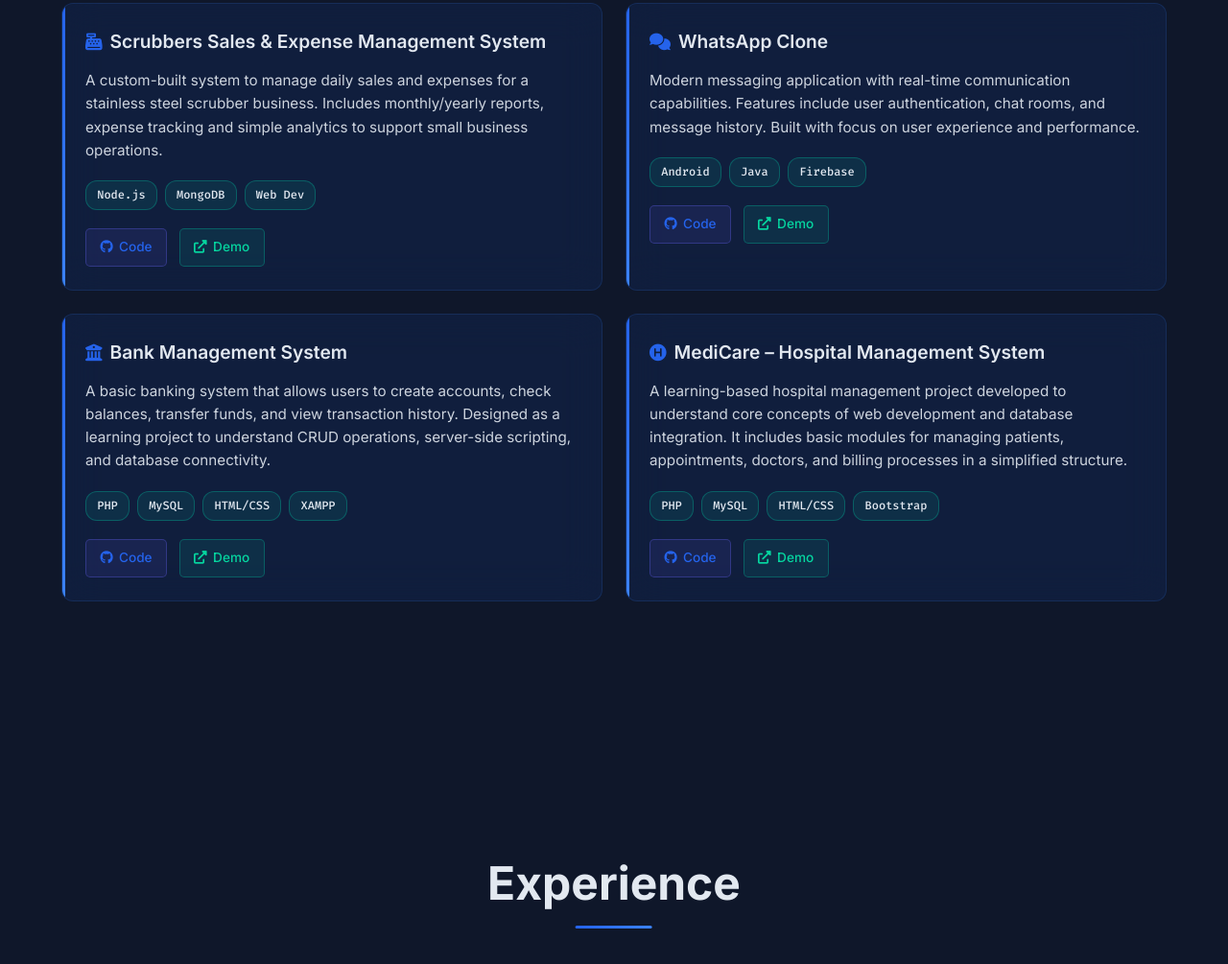
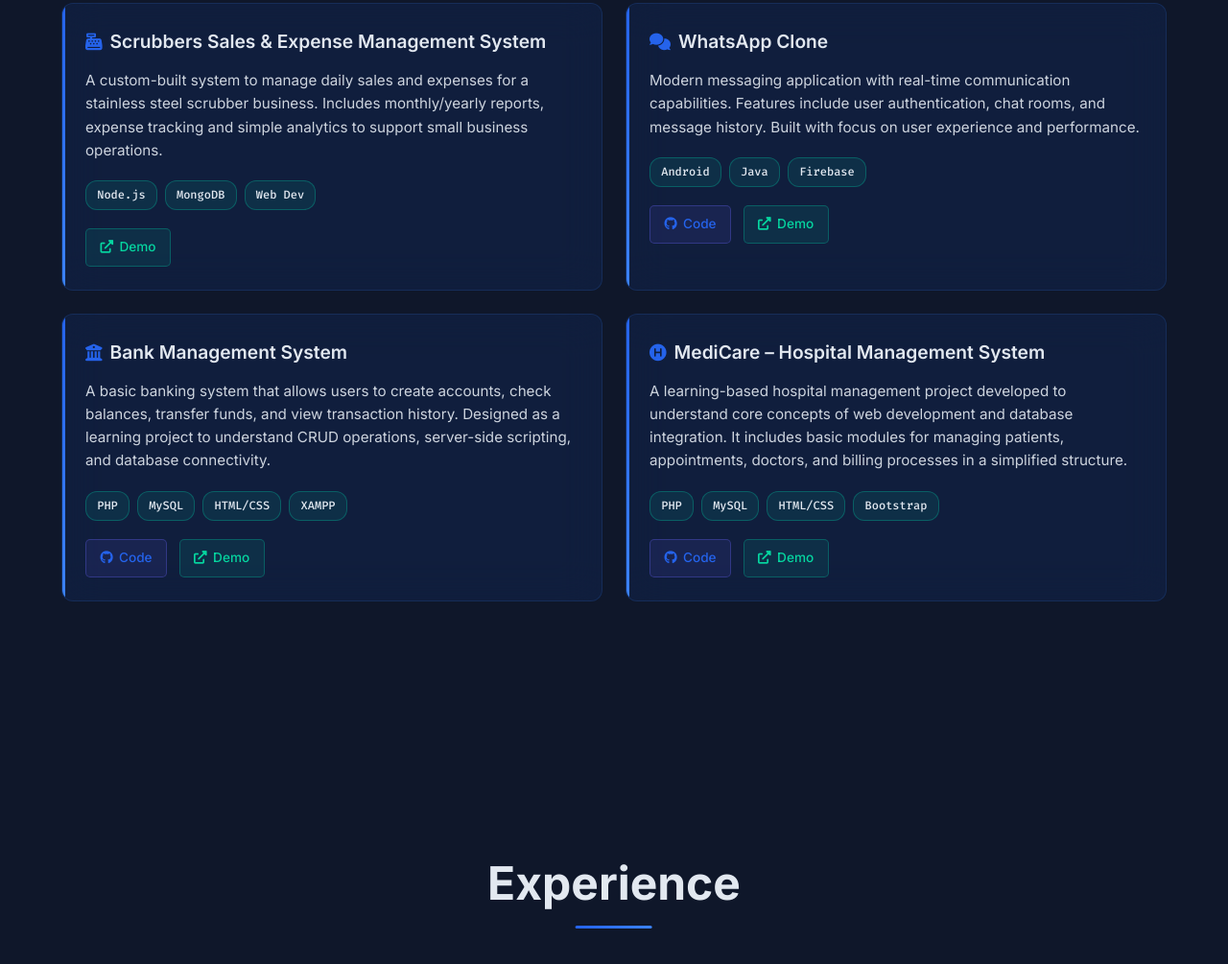
Before and after one commit to Abhijit5011/profile, a plain HTML site: page index.html in a window 1280 px wide. Shown: the part 3278-4283 px from the top of the page at 96% size. Drawn offline with Linux system fonts and the light colour scheme.

Commit message:
Update index.html

```diff
--- a/index.html
+++ b/index.html
@@ -1117,9 +1117,7 @@
                         <span class="tech-badge">Web Dev</span>
                     </div>
                     <div class="project-links">
-                        <a href="#" class="project-link code-link">
-                            <i class="fab fa-github"></i> Code
-                        </a>
+
                         <a href="https://scrubbers-sales-management.onrender.com/" class="project-link demo-link">
                             <i class="fas fa-external-link-alt"></i> Demo
                         </a>
```
